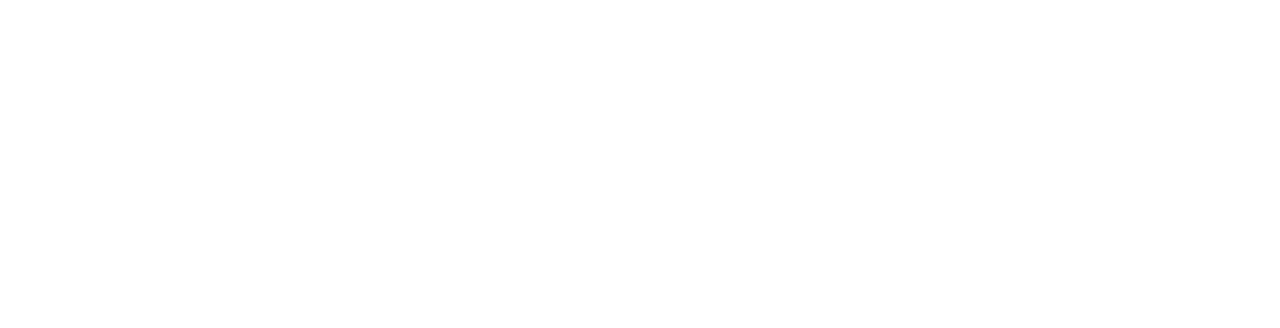
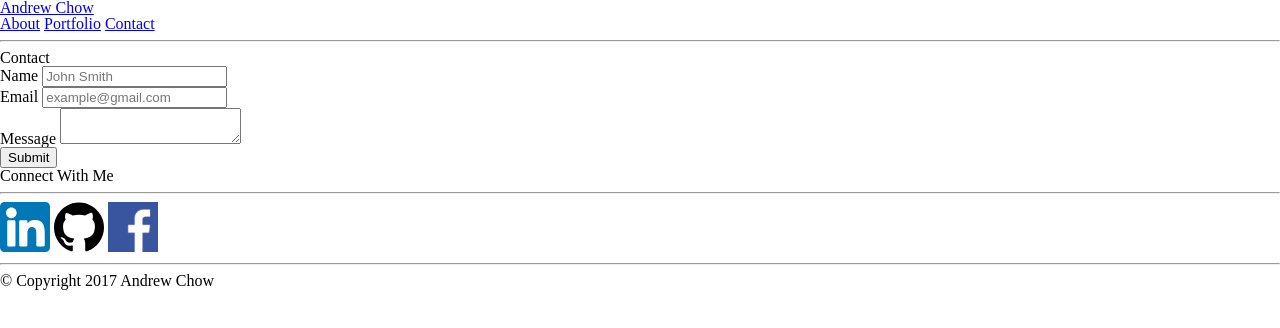
Before and after one commit to andychow122/htmlHW, a plain HTML site: page contact.html in a window 1280 px wide. Drawn offline with Linux system fonts and the light colour scheme.

Commit message:
almost there

```diff
--- a/assets/style.css
+++ b/assets/style.css
@@ -0,0 +1,37 @@
+.header {
+
+}
+
+#weblinks {
+
+}
+
+#connectlinks {
+
+}
+
+.main-container {
+
+}
+
+.main-section {
+
+}
+
+#aboutme{
+	height: 400px;
+	width: auto;
+}
+
+.social {
+	height: 50px;
+	width: auto;
+}
+
+.work {
+
+}
+
+#auth-image {
+
+}
--- a/contact.html
+++ b/contact.html
@@ -1,9 +1,70 @@
+<!-- git add .
+	 git commit -m 'note'
+	 git push origin master-->
 <!DOCTYPE html>
 <html>
+
 <head>
-	<title></title>
+	<title>Basic Portfolio</title>
+	<link rel="stylesheet" type="text/css" href="assets/reset.css">
+	<link rel="stylesheet" type="text/css" href="assets/style.css">
 </head>
+
 <body>
+	<header class="header">
+		<div id="container">
+			<a href="index.html" id="logo">Andrew Chow</a>
+				<nav>
+					<a href="index.html">About</a>
+					<a href="portfolio.html">Portfolio</a>
+					<a href="contact.html">Contact</a>
+				</nav>
+		</div>
+	<hr>
+	</header>
+
+	<div class="main-container">
+		<section class="main-section">
+			<h2>Contact</h2>
+
+			<form id="contact-form">
+				<ul>
+					<li>
+						<label for="name">Name</label>
+						<input type="text" name="name" id="name" placeholder="John Smith" required="required">
+					</li>
+					<li>
+						<label for="email">Email</label>
+						<input type="text" name="email" id="email" placeholder="example@gmail.com" required="required">
+					</li>
+					<li>
+						<label for="message">Message</label>
+						<textarea id="message" name="message" required="required"></textarea>
+					</li>
+				</ul>
+				<input type="submit" name="submit">
+			</form>
+
+		</section>
+
+		<section class="sidebar">
+			<div id="connectlinks">
+				<h3>Connect With Me</h3>
+				<hr>
+				<a href="https://www.linkedin.com/in/andy-chow-6852324b/"><img src="images/linkedin.svg" class="social" alt="linkedin"></a>
+				<a href="https://github.com/andychow122"><img src="images/github.svg" class="social" alt="github"></a>
+				<a href="https://www.facebook.com/andychow122"><img src="images/facebook1.png" class="social" alt="facebook"></a>
+			</div>
+		</section>
+
+	</div>
+
+
+	<footer>
+		<div class="container">
+		<hr>
+		&copy; Copyright 2017 Andrew Chow
+	</footer>
 
 </body>
 </html>
```
Also changed, not shown: index.html (+51 -1 lines), portfolio.html (+71 -1 lines), images/facebook.png (added), images/facebook1.png (added), images/getbackinside.png (added), images/github.svg (added), images/linkedin.svg (added), images/mha.jpg (added), images/shc.png (added), images/spike.jpg (added), images/tempphoto.jpg (added), images/wingzero.jpg (added).
